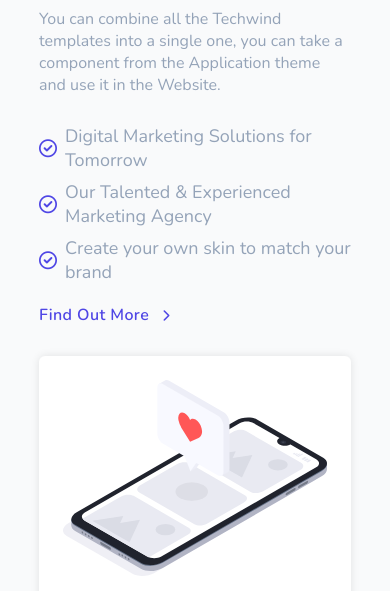
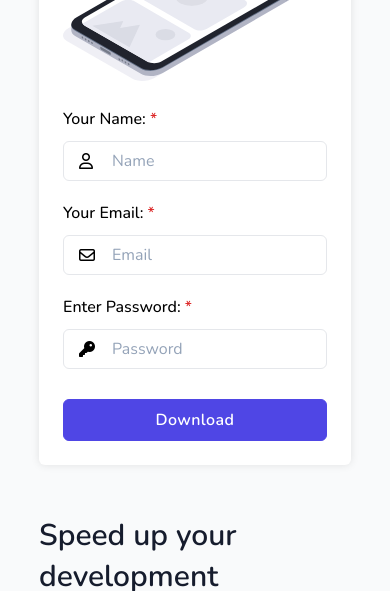
Before and after one commit to lethanhtuan939/LandingPage, a plain HTML site: page index.html in a window 390 px wide. Shown: the part 2622-3213 px from the top of the page. Drawn offline with nearby package versions, Linux system fonts and the light colour scheme.

Commit message:
fix responsive

```diff
--- a/assets/css/responsive.css
+++ b/assets/css/responsive.css
@@ -75,6 +75,9 @@
         width: 100%;
         height: auto;
     }
+    .work__form {
+        margin-bottom: 50px;
+    }
 
     .work__form img {
         width: 100%;
--- a/assets/css/style.css
+++ b/assets/css/style.css
@@ -528,18 +528,14 @@ nav .subnav_portfolio {
     justify-content: space-around;
     margin-top: 40px;
 }
+.work_wrapper .work__col:last-child {
+    flex-direction: row-reverse;
+}
 
 .work__content p {
     color: #94a3b8;
     line-height: 26px;
     margin-bottom: 30px;
-}
-
-.work_wrapper .work__col {
-    display: flex;
-    justify-content: space-around;
-    align-items: center;
-    margin-top: 40px;
 }
 
 .work__col--img {
--- a/index.html
+++ b/index.html
@@ -421,29 +421,7 @@
                 </div>
 
                 <div class="work__col">
-                    <div class="work__col--text">
-                        <h3>Speed up your development <br> with <span>Techwind.</span></h3>
-                        <p>You can combine all the Techwind templates into a single one, you can take a <br> component
-                            from the Application theme and use it in the Website.</p>
-                        <ul class="list_solution">
-                            <li>
-                                <i class="fa-regular fa-circle-check"></i>
-                                Digital Marketing Solutions for Tomorrow
-                            </li>
-                            <li>
-                                <i class="fa-regular fa-circle-check"></i>
-                                Our Talented & Experienced Marketing Agency
-                            </li>
-                            <li>
-                                <i class="fa-regular fa-circle-check"></i>
-                                Create your own skin to match your brand
-                            </li>
-                        </ul>
-                        <div class="btn_find">
-                            <a href="#">Find Out More</a>
-                            <i class="fa-solid fa-chevron-right"></i>
-                        </div>
-                    </div>
+
                     <div class="work__form">
                         <img src="./assets/img/Mobile_notification_SVG.svg" alt="">
                         <form>
@@ -476,6 +454,30 @@
                             </div>
                             <button type="submit" class="btn_submit">Download</button>
                         </form>
+                    </div>
+
+                    <div class="work__col--text">
+                        <h3>Speed up your development <br> with <span>Techwind.</span></h3>
+                        <p>You can combine all the Techwind templates into a single one, you can take a <br> component
+                            from the Application theme and use it in the Website.</p>
+                        <ul class="list_solution">
+                            <li>
+                                <i class="fa-regular fa-circle-check"></i>
+                                Digital Marketing Solutions for Tomorrow
+                            </li>
+                            <li>
+                                <i class="fa-regular fa-circle-check"></i>
+                                Our Talented & Experienced Marketing Agency
+                            </li>
+                            <li>
+                                <i class="fa-regular fa-circle-check"></i>
+                                Create your own skin to match your brand
+                            </li>
+                        </ul>
+                        <div class="btn_find">
+                            <a href="#">Find Out More</a>
+                            <i class="fa-solid fa-chevron-right"></i>
+                        </div>
                     </div>
                 </div>
             </div>
```
